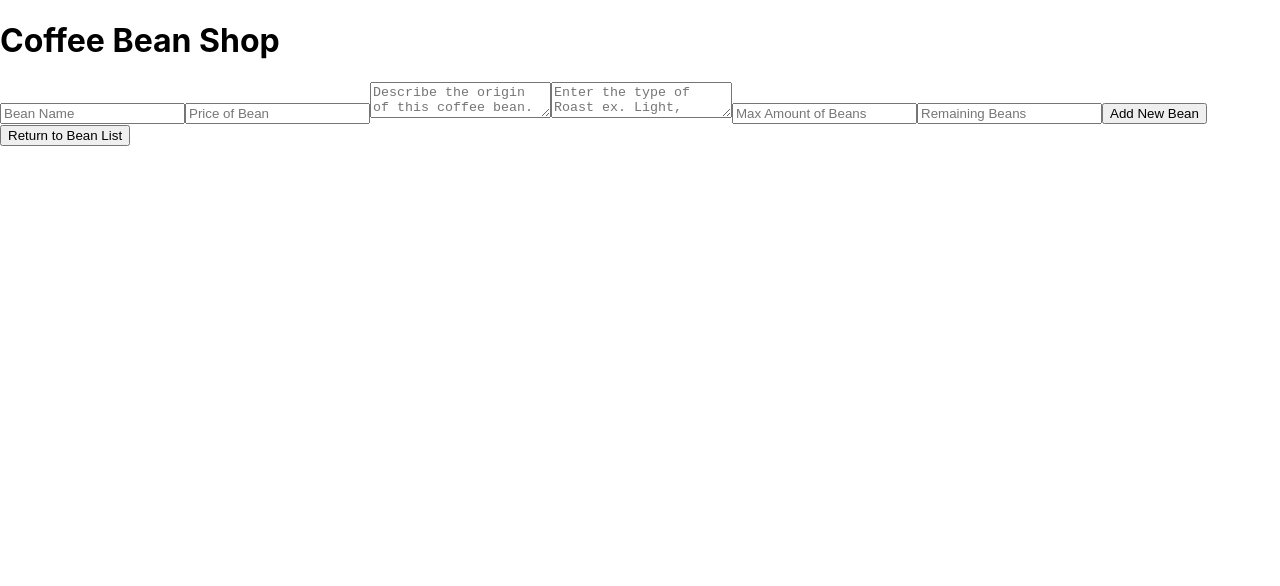
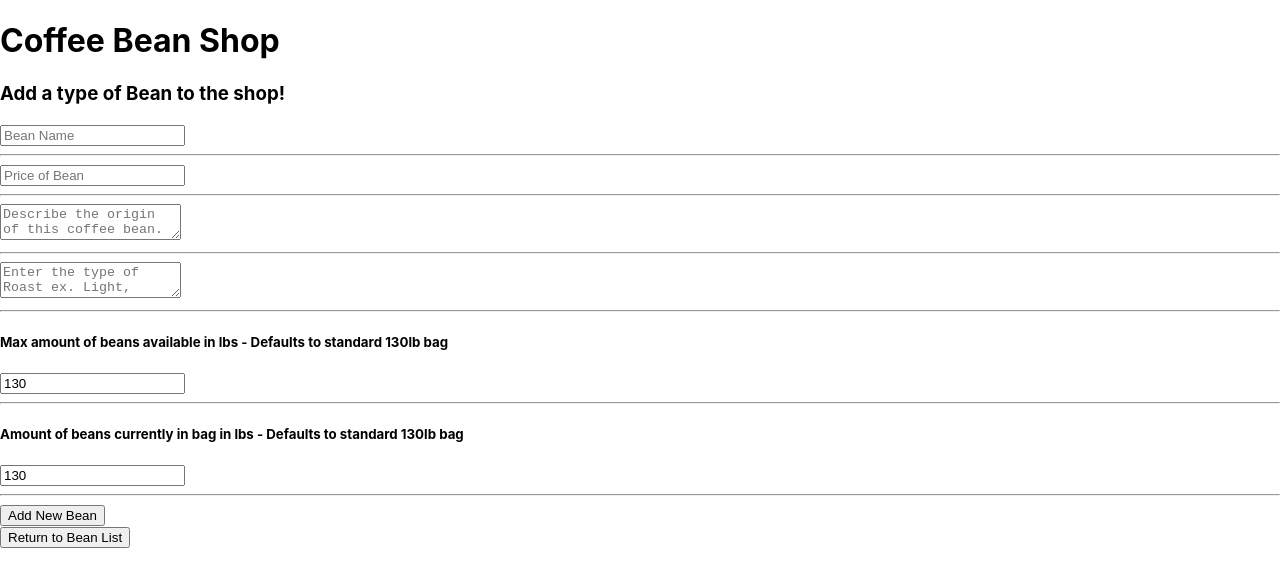
Before and after one commit to joeroaden/coffee-bean-tracker, a React (Create React App) app: page / in a window 1280 px wide. Both pictures are taken after a click on the button "Add Bean". Shown: the top 586 px of the page. Built offline with nearby package versions, Linux system fonts and the light colour scheme.

Commit message:
minor cosmetic updates to give more context to the reusable form

```diff
--- a/src/components/ReusableForm.js
+++ b/src/components/ReusableForm.js
@@ -5,30 +5,39 @@ function ReusableForm(props){
   return (
     <React.Fragment>
       <form onSubmit={props.formSubmissionHandler}>
+        <h3>Add a type of Bean to the shop!</h3>
         <input
           type='text'
           name='name'
           placeholder='Bean Name' />
+          <hr></hr>
         <input
           type='number'
           name='price'
           placeholder='Price of Bean'/>
+          <hr></hr>
         <textarea
           name='origin'
           placeholder='Describe the origin of this coffee bean.' />
+          <hr></hr>
         <textarea
           name='roast'
           placeholder='Enter the type of Roast ex. Light, Medium, Dark' />
+          <hr></hr>
+          <h5>Max amount of beans available in lbs - Defaults to standard 130lb bag</h5>
         <input
         type='number'
         min="0"
         name='beanCount'
-        placeholder='Max Amount of Beans' />
+        defaultValue='130' />
+        <hr></hr>
+        <h5>Amount of beans currently in bag in lbs - Defaults to standard 130lb bag</h5>
         <input
         type='number'
         min="0"
         name='initialBean'
-        placeholder='Remaining Beans' />
+        defaultValue='130'/>
+        <hr></hr>
         <button type='submit'>{props.buttonText}</button>
       </form>
     </React.Fragment>
```
